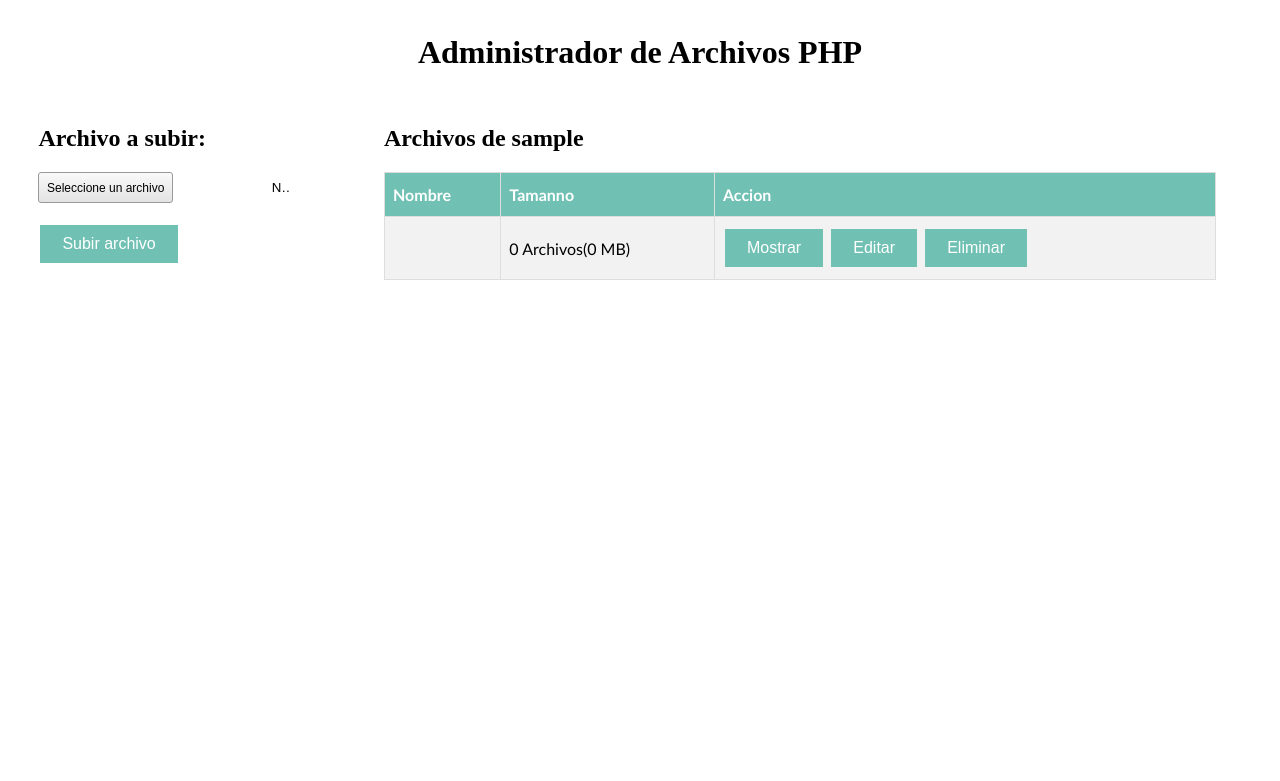
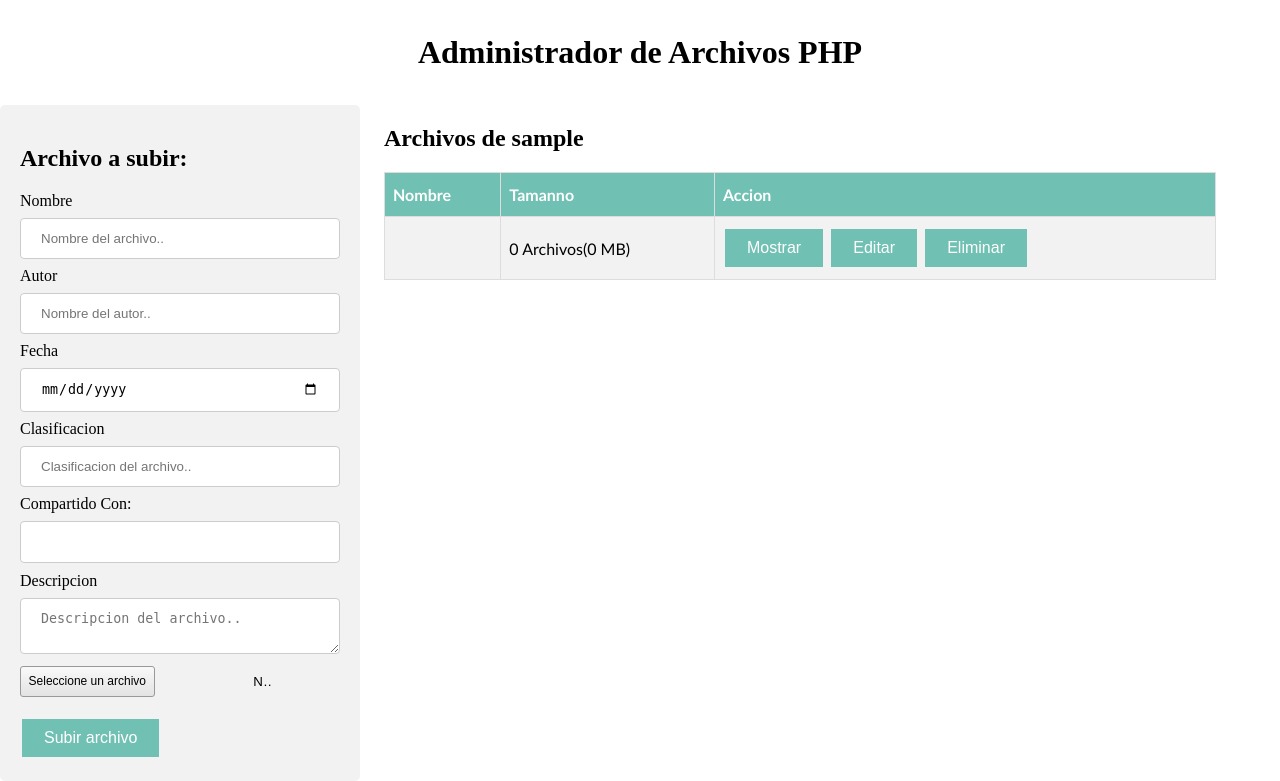
Before and after one commit to Espila26/Code-Snippet, a PHP site: page /gestionarArchivos.php in a window 1280 px wide. Shown: the part 64-845 px from the top of the page. Before the commit the page ends 344 px from the top, so only its background shows below. Run offline with PHP 8.4, Linux system fonts and the light colour scheme; the visitor is signed in with stand-in values (Sample User, id 1); lists and menus that the app fills with data are empty.

Commit message:
se arreglo el mostrar agregar y editar

```diff
--- a/Login/estilos/gestionarArchivos.css
+++ b/Login/estilos/gestionarArchivos.css
@@ -148,3 +148,36 @@ h1{
     background-color: #f2f2f2;
     padding: 20px;
 }
+
+.textAdd, select {
+    width: 100%;
+    padding: 12px 20px;
+    margin: 8px 0;
+    display: inline-block;
+    border: 1px solid #ccc;
+    border-radius: 4px;
+    box-sizing: border-box;
+}
+
+.inputAdd[type=submit] {
+    width: 100%;
+    background-color: #70c1b3;
+    color: white;
+    padding: 14px 20px;
+    margin: 8px 0;
+    border: none;
+    border-radius: 4px;
+    cursor: pointer;
+}
+
+.inputAdd[type=submit]:hover {
+    background-color: #70c1b3;
+}
+
+.add {
+	float:left;
+    border-radius: 5px;
+    background-color: #f2f2f2;
+    padding: 20px;
+	width:25%;
+}
--- a/Login/gestionarArchivos.php
+++ b/Login/gestionarArchivos.php
@@ -10,18 +10,20 @@
 	if( !isset( $_SESSION['userName'] ))
 		header("Location: Login.php");
 
+	$metaDataFile = initializeFile( 'metaData.txt' );
+	$metaIndexfile = initializeFile( "metaIndex.txt" );
 	$metaArray = readMetaFile( 'metaData.txt' );
-	$metaDataFile = initializeFile( 'metaData.txt' );
+	$metaIndexArray = readMetaFile( 'metaIndex.txt' );
 	$usersfile = initializeFile( "usuarios.txt" );
 	$usersArray = unserializeUsersData( $usersfile );
 	if( isset( $_POST[ 'submit' ] ) ){
-		uploadFile( $metaDataFile, $metaArray );
+		uploadFile( $metaDataFile, $metaArray, $metaIndexfile, $metaIndexArray );
 	}
-	if( isset( $_POST[ 'edit' ] ) || isset( $_POST[ 'delete' ] )){
+	if( isset( $_POST[ 'edit' ] ) || isset( $_POST[ 'delete' ] ) || isset( $_POST[ 'show' ] )){
 		echo"yes";
 		if( isset( $_POST[ 'metaDataCheckBox' ] ) ){
 			$valuesChecked = getCheckBoxValues( $_POST[ 'metaDataCheckBox' ]);
-			if( isset( $_POST[ 'edit' ] )){
+			if( isset( $_POST[ 'edit' ] ) || isset( $_POST[ 'show' ] )){
 				if(count($valuesChecked)>1){
 
 					header("Location: gestionarArchivos.php");
@@ -44,18 +46,32 @@
 	if( isset( $_POST[ 'submitEdit' ] )){
 		$sharedWithString = '';
 		if( isset( $_POST[ 'sharedWith' ] )){
-			var_dump( $_POST[ 'sharedWith' ] );
-			foreach( $_POST[ 'sharedWith' ] as $selectedOption )
+		foreach( $_POST[ 'sharedWith' ] as $selectedOption )
 				$sharedWithString = $sharedWithString . ',' . $selectedOption;
 		}
 		var_dump( $sharedWithString );
+		$description ="";$metaName =""; $author="";$date="";$clasification = "";
+
+		if( isset( $_POST[ 'addName' ] ))
+			$metaName = $_POST[ 'addName' ];
+		if( isset( $_POST[ 'addDescription' ] ))
+			$description = $_POST[ 'addDescription' ];
+		if( isset( $_POST[ 'addAuthor' ] ))
+			$author = $_POST[ 'addAuthor' ];
+		if( isset( $_POST[ 'addDate' ] ))
+			$date = $_POST[ 'addDate' ];
+		if( isset( $_POST[ 'addClasification' ] ))
+			$clasification = $_POST[ 'addClasification' ];
 		$index = $_POST[ 'metaIndex' ];
 		$valueToEdit = $metaArray[ $index ];
-		$valueToEdit[ 'metaName' ] = $_POST[ 'metaName' ];
-		$valueToEdit[ 'description' ] = $_POST[ 'metaDescription' ];
-		$valueToEdit[ 'sharedWith' ] = $sharedWithString;
+		$valueToEdit[ 'metaName' ] = $metaName;
+		$valueToEdit[ 'description' ] = $description;
+		$valueToEdit[ 'author' ] = $author;
+		$valueToEdit[ 'date' ] = $date;
+		$valueToEdit[ 'clasification' ] = $clasification;
+		$valueToEdit[ 'sharedWith' ] = '';
 		$metaArray[ $index ] = $valueToEdit;
-		saveFileSerialized( $metaDataFile, $metaArray );
+		saveFileSerialized( $metaDataFile, $metaArray, true );
 	}
 
 	if( isset( $_POST[ 'logout' ] )){
@@ -63,15 +79,29 @@
 		header("Location: Login.php");
 	}
 
-	function uploadFile( $metaDataFile, $metaArray ){
+	function uploadFile( $metaDataFile, $metaArray, $metaIndexfile, $metaIndexArray ){
 		if ( $_FILES[ 'archivo' ][ "error" ] > 0 ){
 			echo "Error: " . $_FILES[ 'archivo' ][ 'error' ] . "<br>";
 		}else{
+			$description ="";$metaName =""; $author="";$date="";$clasification = "";
+
+			if( isset( $_POST[ 'addName' ] ))
+				$metaName = $_POST[ 'addName' ];
+			if( isset( $_POST[ 'addDescription' ] ))
+				$description = $_POST[ 'addDescription' ];
+			if( isset( $_POST[ 'addAuthor' ] ))
+				$author = $_POST[ 'addAuthor' ];
+			if( isset( $_POST[ 'addDate' ] ))
+				$date = $_POST[ 'addDate' ];
+			if( isset( $_POST[ 'addClasification' ] ))
+				$clasification = $_POST[ 'addClasification' ];
+
 			$name = $_FILES[ 'archivo' ][ 'name' ]."";
 			$size = round( $_FILES[ 'archivo' ][ 'size' ] / 1024 / 1024, 3);
 			$path =  $_SESSION[ 'userName' ];
-			buildMetaData( $metaDataFile, $metaArray, "MetaData para: " . $name, $name, "uploadedFile",
-                    		$path, $_SESSION[ 'userName' ], " ", $size, false);
+			buildMetaData( $metaDataFile, $metaArray, $metaName, $name, $description,
+                    		$path, $_SESSION[ 'userName' ], " ", $size, false, $author,
+							$date, $clasification,$metaIndexfile, $metaIndexArray);
 
 			//chdir( 'C:\\ProjectDirectories\\' );// Change the directory where we are to the one we want
 			move_uploaded_file( $_FILES[ 'archivo' ][ 'tmp_name' ],
@@ -124,15 +154,23 @@
 		return $array;
 	}
 
-	function buildMetaData( $file, $metaDataArray, $metaName , $name, $description, $path, $owner, $sharedWith, $size, $deleted ){
+	function buildMetaData( $file, $metaDataArray, $metaName , $name, $description, $path, $owner,
+							$sharedWith, $size, $deleted, $author, $date, $clasification, $metaIndexfile, $metaIndexArray ){
 		$count = count( $metaDataArray );
-		$metaData = array( 'id' => $count, 'metaName' => $metaName, 'realName' => $name, 'description' => $description,
-                       	   'path' => $path, 'owner' => $owner, 'sharedWith' => $sharedWith, 'size' => $size, 'deleted' => $deleted);
+		$metaData = array( 'metaName' => $metaName, 'description' => $description,
+                       	   'path' => $path, 'owner' => $owner, 'sharedWith' => $sharedWith,
+						   'size' => $size, 'deleted' => $deleted, 'author' => $author,
+						   'date' => $date, 'clasification' => $clasification);
 		array_push( $metaDataArray, $metaData );
-		saveFileSerialized( $file, $metaDataArray );
+
+		$metaIndex = array( 'id' => $count, 'realName' => $name );
+		array_push( $metaIndexArray, $metaIndex );
+
+		saveFileSerialized( $file, $metaDataArray, false );
+		saveFileSerialized( $metaIndexfile, $metaIndexArray, true );
 	}
 
-	function saveFileSerialized( $file, $array ){
+	function saveFileSerialized( $file, $array, $reload ){
 		var_dump($array);
 		$newArray = [];
 		foreach( $array as $data){
@@ -140,7 +178,8 @@
 		}                                              //array que guardara toda la metadata y luego se serializa el
 		$string = serialize( $newArray );              // array que contiene todas las metadatas
 		fwrite( $file, $string );
-		header("Location: gestionarArchivos.php");
+		if( $reload )
+			header("Location: gestionarArchivos.php");
 	}
 
 	function readMetaFile( $file ){
@@ -179,17 +218,48 @@
 	</header>
     <body>
 		<h1>Administrador de Archivos PHP</h1>
-		<div class="uploadFile">
-			<h2>Archivo a subir:</h2>
-			<form action="<?php echo $_SERVER['PHP_SELF']; ?>" method="post" enctype="multipart/form-data">
-				<input class="custom-file-input" type="file" name="archivo" id="archivo"></input></br></br>
-				<input class='button'  type="submit" name="submit" value="Subir archivo"></input>
+		<div class="add">
+		<?php
+		$title = "Archivo a subir:";
+		if( isset( $_POST[ 'edit' ] )|| isset( $_POST[ 'show' ] )){
+			$index = $valuesChecked[0];
+			$current = $metaArray[ $index ];
+			$title = "Editar Archivo:";
+		}
+		if( !isset( $current ) ){
+			$current = array( 'metaName' => '', 'description' => '', 'path' => '', 'owner' => '', 'sharedWith' => '',
+							  'size' => '', 'deleted' => '', 'author' => '', 'date' => '', 'clasification' => '');
+		}
+			echo"<h2>".$title."</h2>
+			<form action='".$_SERVER['PHP_SELF']."' method='post' enctype='multipart/form-data'>
+				<label for='addName'>Nombre</label>
+				<input  class='textAdd' type='text' name='addName' placeholder='Nombre del archivo..' value='".$current[ 'metaName' ]."'>
+				<label for='addAuthor'>Autor</label>
+				<input  class='textAdd' type='text' name='addAuthor' placeholder='Nombre del autor..' value='".$current[ 'author' ]."'>
+				<label for='addDate'>Fecha</label>
+				<input  class='textAdd' type='date' name='addDate' value='".$current[ 'date' ]."'>
+				<label for='addClasification'>Clasificacion</label>
+				<input  class='textAdd' type='text' name='addClasification' placeholder='Clasificacion del archivo..' value='".$current[ 'clasification' ]."'>
+				<label for='sharedWith'>Compartido Con:</label>
+				<select name='sharedWith[]' size='1' multiple='multiple' tabindex='1' >";
+				foreach( $usersArray as $array ){
+					echo"<option value='".$array[ 'username' ]."'>".$array[ 'username' ]."</option>";}
+				echo"</select>
+				<label for='addDescription'>Descripcion</label>
+				<textarea class='textAdd' type='text'; name='addDescription' placeholder='Descripcion del archivo..' value='".$current[ 'description' ]."'></textarea>";
+				if( !isset( $_POST[ 'edit' ] ) && !isset( $_POST[ 'show' ] ) ){
+				echo"<input class='custom-file-input' type='file' name='archivo' id='archivo'></input></br></br>
+				<input class='button'  type='submit' name='submit' value='Subir archivo'></input>";
+				}else if( isset( $_POST[ 'edit' ] ) ){
+					echo"<input class='inputEdit' type='submit' name='submitEdit' value='Submit'>
+					<input  class='textEdit' type='text' name='metaIndex'  value = '" .$index. "' >";
+				}
+				echo"
 			</form>
 		</div>
 
-		<div class="showFiles">
-		<?php
-		if( isset( $metaArray ) && !isset( $_POST['edit'] )){
+		<div class='showFiles'>";
+		if( isset( $metaArray ) ){
 		$contFiles = 0;
 		$contFolders = 0;
 		$totalSize = 0;
@@ -201,15 +271,17 @@
 				<th>Tamanno</th>
 				<th>Accion</th>
 			</tr>";
-			foreach( $metaArray as $array ){
-				if( $array['owner'] == $_SESSION[ 'userName' ] && $array[ 'deleted' ] == false ){
+			foreach( $metaIndexArray as $array ){
+				$index = $array[ 'id' ];
+				$current = $metaArray[ $index ];
+				if( $current['owner'] == $_SESSION[ 'userName' ] && $current[ 'deleted' ] == false ){
 					echo"<tr>
-							<td> <a href='../".$array[ 'path' ]."/".$array[ 'realName' ]."' download> ".$array[ 'metaName' ]." </a> </td>
-							<td> ".$array['size']." MB  </td>
+							<td> <a href='../".$current[ 'path' ]."/".$array[ 'realName' ]."' download> ".$current[ 'metaName' ]." </a> </td>
+							<td> ".$current['size']." MB  </td>
 							<td> <input name=metaDataCheckBox[] type=checkbox value= ".$array['id']." > </td>
 						 </tr>";
 						 $contFiles++;
-						 $totalSize = $totalSize + $array[ 'size' ];
+						 $totalSize = $totalSize + $current[ 'size' ];
 				}
 			}
 			echo" <tr><td></td><td>".$contFiles." Archivos(" .$totalSize. " MB) </td>
@@ -218,27 +290,6 @@
 			<input class='button' type='submit' name='delete' value='Eliminar'> </input> </td></tr>
 		</table>
 		</form>";
-		}else if( isset( $_POST['edit'] )){
-			$index = $valuesChecked[0];
-			$value = $metaArray[ $index ];
-		echo"<h2>Editar Archivo</h2>
-		<div class='edit'>
-		  <form action= ".$_SERVER['PHP_SELF']." method='post'>
-			<label for='metaName'>Nombre</label>
-			<input  class='textEdit' type='text' name='metaName' placeholder='Nombre del archivo..' value = '" .$value['metaName']. "' >
-			<input  class='textEdit' type='text' name='metaIndex'  value = '" .$index. "' >
-
-			<label for='sharedWith'>Compartido Con:</label>
-			<select name='sharedWith[]' size='3' multiple='multiple' tabindex='1'>";
-			foreach( $usersArray as $array ){
-				echo"<option value='".$array[ 'username' ]."'>".$array[ 'username' ]."</option>
-			";}echo"
-			</select>
-			<label for='description'>Descripcion</label>
-			<textarea class='textEdit' type='text'; name='metaDescription' placeholder='Descripcion del archivo..'>".$value['description']. "</textarea>
-			<input class='inputEdit' type='submit' name='submitEdit' value='Submit'>
-		  </form>
-		</div>";
 		}?>
 		</div>
     </body>
```
